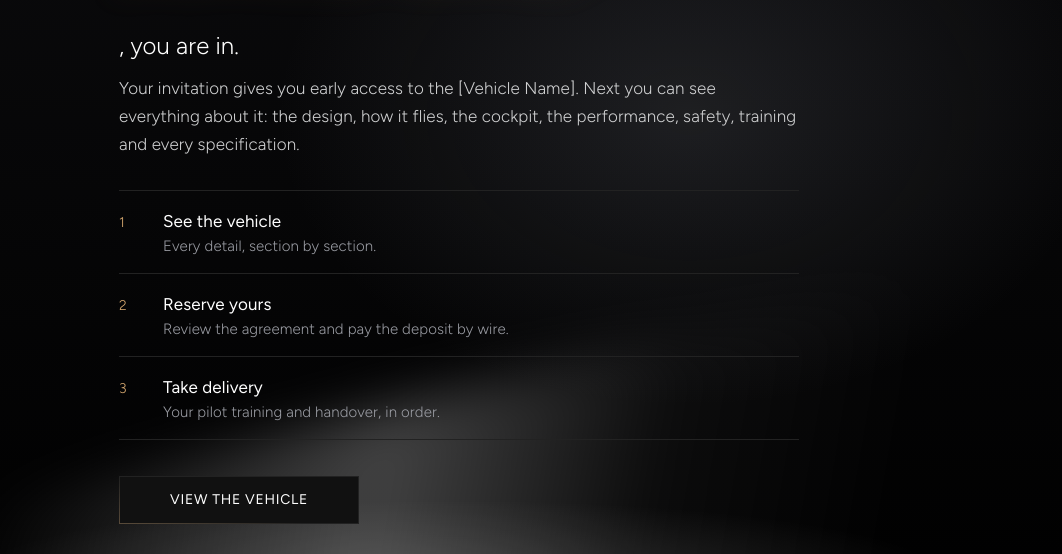
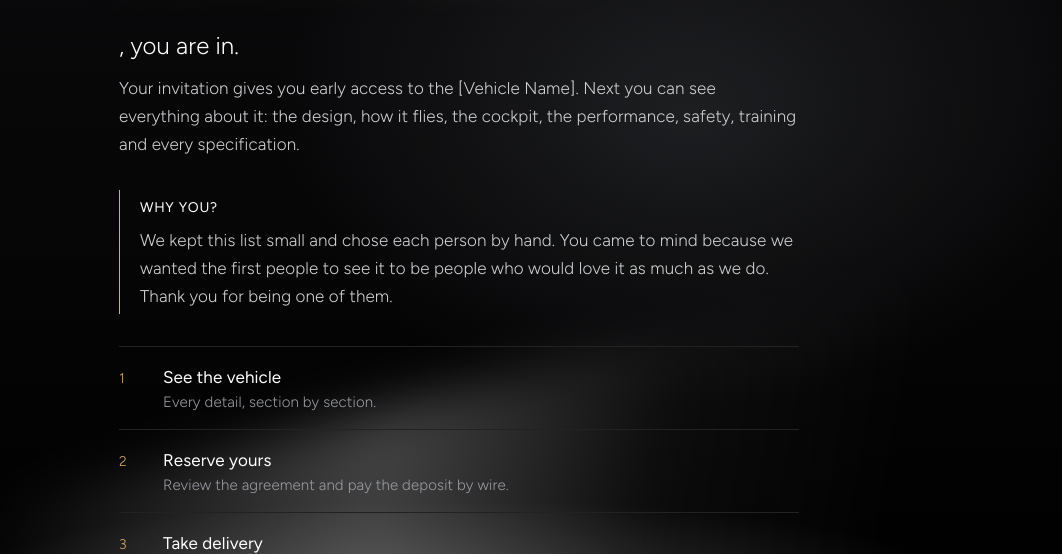
Before and after one commit to Growtheworldtogether/lets-fly, a Laravel app: template resources/views/member/welcome.blade.php in a window 1280 px wide. Shown: the part 173-727 px from the top of the page, without its empty margins (181-1243 px from the left). Run offline with Laravel 12, Linux system fonts and the light colour scheme; the template is opened without the code that fills it, so the values that code supplies are empty; parts of the project's set-up code (start-up, migrations or seed data) failed here and were passed over.

Commit message:
Welcome page: add a 'Why you?' note, remove the menu, header scrolls away
Co-Authored-By: Claude Sonnet 5.5 <noreply@anthropic.com>
Claude-Session: https://claude.ai/code/session_01BbpThuGCFGRji7S9sW8HB3

```diff
--- a/public/css/pioneer.css
+++ b/public/css/pioneer.css
@@ -523,3 +523,8 @@ input[type=checkbox]{accent-color:#d7a970;width:18px;height:18px;margin:0}
   .w-page .w-hello{font-size:21px;line-height:28px}
   .w-page .btn{width:100%}
 }
+
+/* welcome page: no menu, and the header scrolls away with the page instead of staying fixed */
+body.welcome-page .bar,body.welcome-page.scrolled .bar{position:relative;top:auto}
+.w-why{margin:0 0 32px;padding:4px 0 4px 20px;border-left:1px solid #d7a970;font-size:17px;line-height:28px;font-weight:300;color:#d0d1d2}
+.w-why b{display:block;margin-bottom:4px;font-weight:400;font-size:14px;letter-spacing:.7px;text-transform:uppercase;color:#fff}
--- a/resources/views/layouts/app.blade.php
+++ b/resources/views/layouts/app.blade.php
@@ -11,10 +11,12 @@
 </head>
 <body class="@yield('bodyclass')">
 @if (session('impersonation'))<div class="imp">Signed in as {{ session('impersonation.member_name') }} (you are {{ session('impersonation.admin_name') }}). <form method="post" action="{{ route('admin.exit') }}">@csrf<button type="submit" class="link">Exit</button></form></div>@endif
-<header class="bar"><a class="mark" href="{{ auth()->check() ? (auth()->user()->isAdmin() && ! session('impersonation') ? route('admin.home') : route('vehicle')) : route('gate') }}">{{ brand('name') }}</a>@auth<nav class="topnav" aria-label="Main">@if (! auth()->user()->isAdmin() || session('impersonation'))<a href="{{ route('vehicle') }}">The vehicle</a><a href="{{ route('dashboard') }}">My reservation</a>@else<a href="{{ route('admin.home') }}">Admin</a><a href="{{ route('vehicle') }}">Preview</a>@endif</nav><form class="bar-out" method="post" action="{{ route('logout') }}">@csrf<button class="btn ghost" type="submit">Sign out</button></form><button class="burger" type="button" aria-label="Open menu" aria-expanded="false" aria-controls="drawer"><span></span><span></span><span></span></button>@endauth</header>
+<header class="bar"><a class="mark" href="{{ auth()->check() ? (auth()->user()->isAdmin() && ! session('impersonation') ? route('admin.home') : route('vehicle')) : route('gate') }}">{{ brand('name') }}</a>@auth @unless (View::hasSection('nomenu'))<nav class="topnav" aria-label="Main">@if (! auth()->user()->isAdmin() || session('impersonation'))<a href="{{ route('vehicle') }}">The vehicle</a><a href="{{ route('dashboard') }}">My reservation</a>@else<a href="{{ route('admin.home') }}">Admin</a><a href="{{ route('vehicle') }}">Preview</a>@endif</nav><form class="bar-out" method="post" action="{{ route('logout') }}">@csrf<button class="btn ghost" type="submit">Sign out</button></form><button class="burger" type="button" aria-label="Open menu" aria-expanded="false" aria-controls="drawer"><span></span><span></span><span></span></button>@endunless @endauth</header>
 @auth
+@unless (View::hasSection('nomenu'))
 <div class="scrim" hidden></div>
 <aside class="drawer" id="drawer" aria-label="Menu" hidden><button class="drawer-x" type="button" aria-label="Close menu">&times;</button>@if (auth()->user()->isAdmin() && ! session('impersonation') && request()->is('admin', 'admin/*'))<p class="drawer-h">Admin</p><nav class="drawer-admin" aria-label="Admin">@include('admin._links')</nav><p class="drawer-h">Site</p>@endif<nav>@if (! auth()->user()->isAdmin() || session('impersonation'))<a href="{{ route('vehicle') }}">The vehicle</a><a href="{{ route('dashboard') }}">My reservation</a>@else<a href="{{ route('admin.home') }}">Admin</a><a href="{{ route('vehicle') }}">Preview</a>@endif</nav><form method="post" action="{{ route('logout') }}">@csrf<button class="btn" type="submit">Sign out</button></form></aside>
+@endunless
 @endauth
 <main class="@yield('mainclass')">@yield('content')</main>
 <footer class="foot">{{ brand('footer') }}</footer>
--- a/resources/views/member/welcome.blade.php
+++ b/resources/views/member/welcome.blade.php
@@ -1,12 +1,14 @@
 @extends('layouts.app')
 @section('title', 'Welcome · '.brand('name'))
-@section('bodyclass', 'studio')
+@section('bodyclass', 'studio welcome-page')
+@section('nomenu', '1')
 @section('content')
 <section class="w-page">
   <p class="eyebrow">Welcome{{ $user->member_number ? ' · '.$user->member_number : '' }}</p>
   <h1 class="v-name">{{ brand('vehicle') }}</h1>
   <p class="w-hello">{{ $user->name }}, you are in.</p>
   <p class="lead">Your invitation gives you early access to the {{ brand('vehicle') }}. Next you can see everything about it: the design, how it flies, the cockpit, the performance, safety, training and every specification.</p>
+  <p class="w-why"><b>Why you?</b> We kept this list small and chose each person by hand. You came to mind because we wanted the first people to see it to be people who would love it as much as we do. Thank you for being one of them.</p>
   <ol class="w-steps">
     <li><b>See the vehicle</b><span>Every detail, section by section.</span></li>
     <li><b>Reserve yours</b><span>Review the agreement and pay the deposit by wire.</span></li>
```
